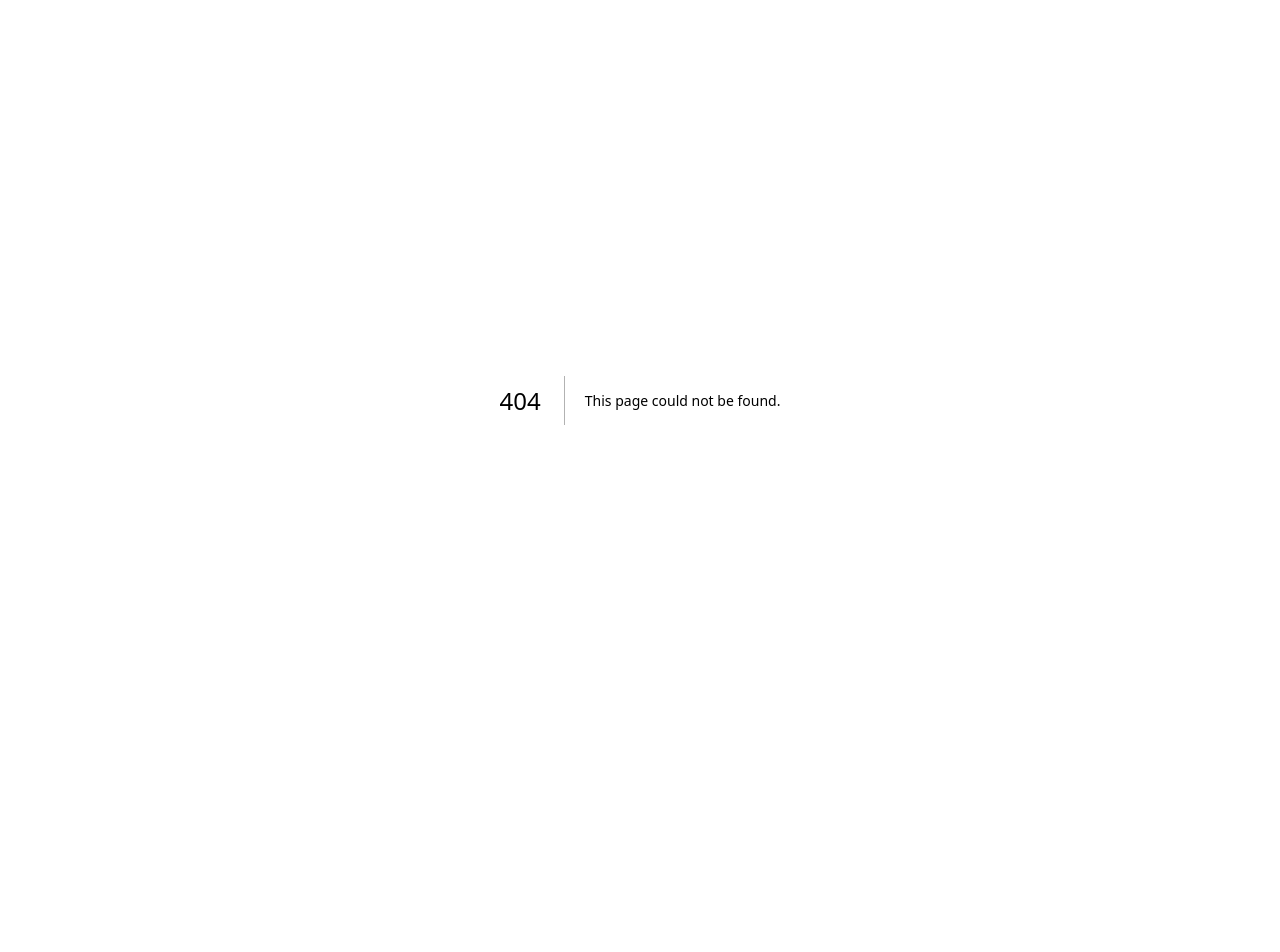
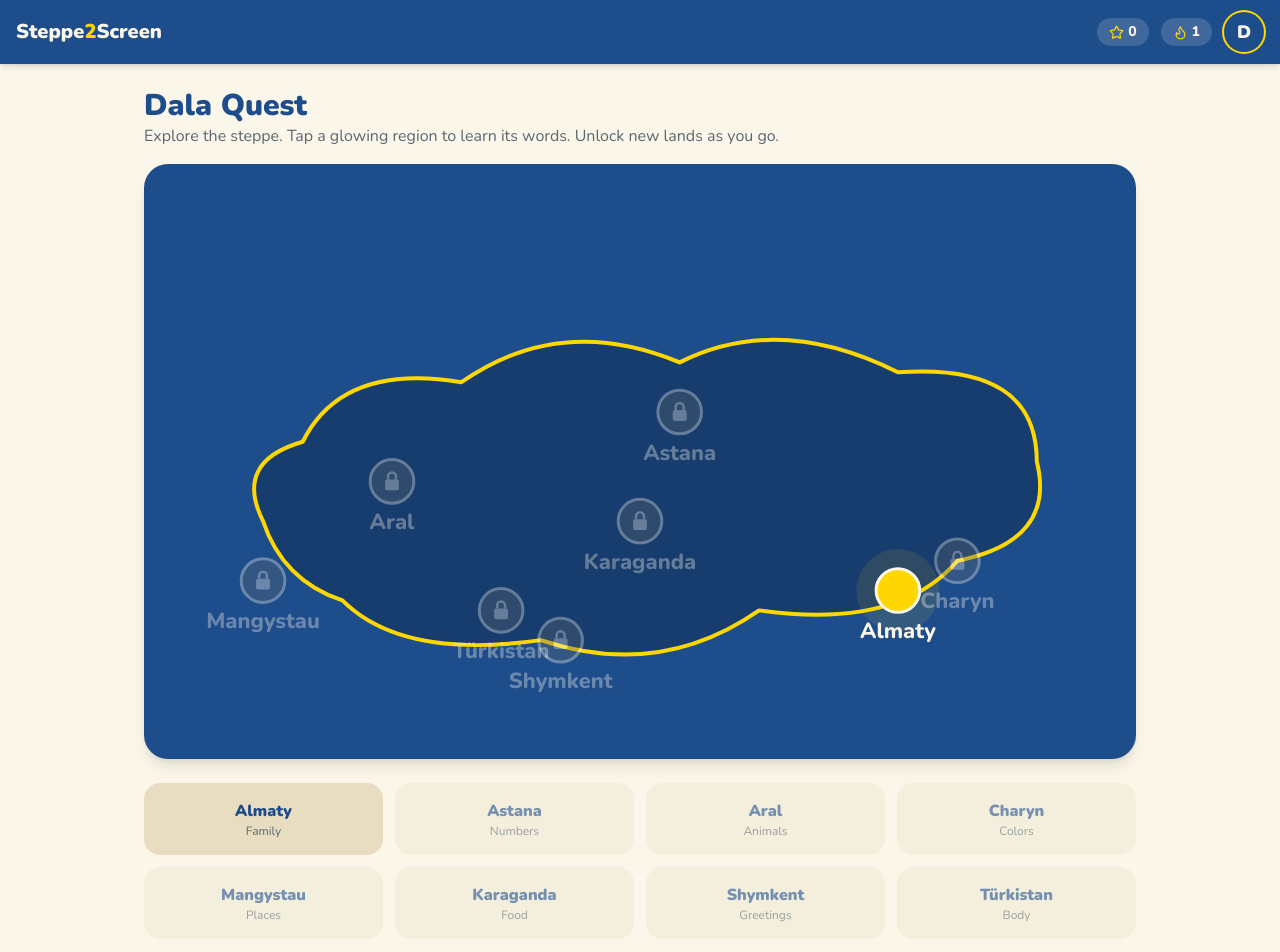
Before and after one commit to dshak1/s2s, a Next.js app: page /quest in a window 1280 px wide. Before the commit this address had no page. Shown: the top 952 px of the page. Before the commit the page ends 800 px from the top, so only its background shows below. Built offline with nearby package versions, Linux system fonts and the light colour scheme.

Commit message:
feat(game): add dala quest steppe map hub + region pages

```diff
--- a/src/app/play/sozdik-match/page.tsx
+++ b/src/app/play/sozdik-match/page.tsx
@@ -1,11 +1,12 @@
 "use client";
 
-import { useMemo, useRef, useState } from "react";
+import { Suspense, useMemo, useRef, useState } from "react";
+import { useSearchParams } from "next/navigation";
 import { AnimatePresence, motion } from "framer-motion";
 import { GameShell, Scoreboard } from "@/components/game/game-shell";
 import { Confetti } from "@/components/game/confetti";
 import { Button } from "@/components/ui/button";
-import { VOCAB, imgFor, type VocabItem } from "@/content/vocab";
+import { VOCAB, vocabByCategory, imgFor, CATEGORIES, type VocabCategory, type VocabItem } from "@/content/vocab";
 import { sample, shuffle } from "@/lib/utils";
 import { playCorrect, playWrong, speakWord, playWin } from "@/lib/audio";
 import { store } from "@/lib/store";
@@ -29,9 +30,19 @@ function labelText(item: VocabItem, mode: Mode) {
   return item.kk;
 }
 
-export default function SozdikMatch() {
+function pool(cat: string | null): VocabItem[] {
+  if (cat && (CATEGORIES as string[]).includes(cat)) {
+    const items = vocabByCategory(cat as VocabCategory);
+    return items.length >= ROUND_SIZE ? items : VOCAB;
+  }
+  return VOCAB;
+}
+
+function SozdikMatchInner() {
+  const cat = useSearchParams().get("cat");
+  const source = useMemo(() => pool(cat), [cat]);
   const [mode, setMode] = useState<Mode>("image-kk");
-  const [round, setRound] = useState(() => sample(VOCAB, ROUND_SIZE));
+  const [round, setRound] = useState(() => sample(source, ROUND_SIZE));
   const [labels, setLabels] = useState(() => shuffle(round));
   const [matched, setMatched] = useState<Set<string>>(new Set());
   const [attempts, setAttempts] = useState(0);
@@ -44,7 +55,7 @@ export default function SozdikMatch() {
   const elapsed = useMemo(() => Math.round((Date.now() - startedAt) / 1000), [done, startedAt]); // recompute on finish
 
   function reset(newMode = mode) {
-    const r = sample(VOCAB, ROUND_SIZE);
+    const r = sample(source, ROUND_SIZE);
     setRound(r);
     setLabels(shuffle(r));
     setMatched(new Set());
@@ -189,3 +200,11 @@ export default function SozdikMatch() {
     </GameShell>
   );
 }
+
+export default function SozdikMatch() {
+  return (
+    <Suspense fallback={<div className="min-h-dvh bg-warm" />}>
+      <SozdikMatchInner />
+    </Suspense>
+  );
+}
--- /dev/null
+++ b/src/app/quest/[region]/page.tsx
@@ -0,0 +1,102 @@
+"use client";
+
+import Link from "next/link";
+import { useParams } from "next/navigation";
+import { motion } from "framer-motion";
+import { TopNav } from "@/components/top-nav";
+import { Card } from "@/components/ui/card";
+import { Button } from "@/components/ui/button";
+import { REGIONS, regionById } from "@/content/regions";
+import { CATEGORY_LABELS, vocabByCategory, imgFor } from "@/content/vocab";
+import { store, useProfile } from "@/lib/store";
+
+export default function RegionPage() {
+  const params = useParams<{ region: string }>();
+  const region = regionById(params.region);
+  const p = useProfile();
+
+  if (!region) {
+    return (
+      <div className="min-h-dvh bg-warm">
+        <TopNav />
+        <main className="mx-auto max-w-3xl px-4 py-10 text-center">
+          <p className="text-wolf">Region not found.</p>
+          <Link href="/quest" className="font-bold text-steppe underline">Back to the map</Link>
+        </main>
+      </div>
+    );
+  }
+
+  const vocab = vocabByCategory(region.category);
+  const idx = REGIONS.findIndex((r) => r.id === region.id);
+  const next = REGIONS[idx + 1];
+  const nextUnlocked = next ? p.regionProgress.includes(next.id) : true;
+
+  return (
+    <div className="min-h-dvh bg-warm">
+      <TopNav />
+      <main className="mx-auto max-w-4xl px-4 py-6">
+        <Link href="/quest" className="text-sm font-bold text-steppe underline-offset-2 hover:underline">← Steppe map</Link>
+        <div className="mt-2 flex items-baseline gap-3">
+          <h1 className="text-4xl font-black text-steppe">{region.name}</h1>
+          <span className="text-2xl font-bold text-gold">{region.kk}</span>
+        </div>
+        <p className="text-wolf">Theme: {CATEGORY_LABELS[region.category]}</p>
+
+        <div className="mt-5 grid gap-4 md:grid-cols-2">
+          <Card className="bg-steppe text-warm">
+            <div className="mb-2 text-sm font-bold text-gold">Elder&apos;s clip</div>
+            <video
+              controls
+              poster="/img/wall-map.svg"
+              className="aspect-video w-full rounded-2xl bg-black/30"
+            >
+              <source src="" type="video/mp4" />
+              Your browser cannot play this clip.
+            </video>
+            <p className="mt-2 text-xs text-warm/70">
+              Placeholder — real elder videos are uploaded later via /admin/content.
+            </p>
+          </Card>
+
+          <Card>
+            <div className="mb-2 text-sm font-bold text-steppe-700">Did you know?</div>
+            <p className="text-steppe-700">{region.fact}</p>
+            <Link href={`/play/sozdik-match?cat=${region.category}`}>
+              <Button variant="gold" size="lg" className="mt-4 w-full">
+                Play {CATEGORY_LABELS[region.category]} Match
+              </Button>
+            </Link>
+          </Card>
+        </div>
+
+        <h2 className="mt-8 mb-3 text-xl font-black text-steppe">Words of {region.name}</h2>
+        <div className="grid grid-cols-2 gap-3 sm:grid-cols-4">
+          {vocab.map((v) => (
+            <motion.div key={v.slug} whileHover={{ y: -4 }} className="rounded-2xl bg-felt p-3 text-center">
+              {/* eslint-disable-next-line @next/next/no-img-element */}
+              <img src={imgFor(v)} alt={v.en} className="mx-auto h-16 w-16" />
+              <div className="mt-1 font-black text-steppe">{v.kk}</div>
+              <div className="text-xs text-wolf">{v.en}</div>
+            </motion.div>
+          ))}
+        </div>
+
+        {next && (
+          <div className="mt-8 rounded-3xl bg-steppe p-6 text-center text-warm">
+            {nextUnlocked ? (
+              <p className="font-bold text-gold">{next.name} is already unlocked — explore on!</p>
+            ) : (
+              <>
+                <p className="mb-3 font-bold">Finished exploring {region.name}?</p>
+                <Button variant="gold" size="lg" onClick={() => store.unlockRegion(next.id)}>
+                  Unlock {next.name} →
+                </Button>
+              </>
+            )}
+          </div>
+        )}
+      </main>
+    </div>
+  );
+}
--- /dev/null
+++ b/src/app/quest/page.tsx
@@ -0,0 +1,88 @@
+"use client";
+
+import Link from "next/link";
+import { motion } from "framer-motion";
+import { TopNav } from "@/components/top-nav";
+import { REGIONS } from "@/content/regions";
+import { CATEGORY_LABELS } from "@/content/vocab";
+import { useProfile } from "@/lib/store";
+
+const KZ_OUTLINE =
+  "M120 360 Q90 300 160 280 Q200 200 320 220 Q420 150 540 200 Q640 150 760 210 Q900 200 900 300 Q920 380 820 400 Q760 470 620 450 Q520 520 400 480 Q260 500 200 440 Q140 420 120 360 Z";
+
+export default function DalaQuest() {
+  const p = useProfile();
+  const unlocked = new Set(p.regionProgress);
+
+  return (
+    <div className="min-h-dvh bg-warm">
+      <TopNav />
+      <main className="mx-auto max-w-5xl px-4 py-6">
+        <h1 className="text-3xl font-black text-steppe">Dala Quest</h1>
+        <p className="mb-4 text-wolf">
+          Explore the steppe. Tap a glowing region to learn its words. Unlock new lands as you go.
+        </p>
+
+        <div className="overflow-hidden rounded-3xl bg-steppe shadow-lg">
+          <svg viewBox="0 0 1000 600" className="w-full">
+            <path d={KZ_OUTLINE} fill="#173c6e" stroke="#FFD700" strokeWidth={4} strokeLinejoin="round" />
+            {REGIONS.map((r) => {
+              const open = unlocked.has(r.id);
+              return (
+                <g key={r.id} opacity={open ? 1 : 0.35}>
+                  {open && (
+                    <motion.circle
+                      cx={r.x}
+                      cy={r.y}
+                      r={34}
+                      fill="#FFD700"
+                      opacity={0.3}
+                      animate={{ r: [30, 44, 30], opacity: [0.35, 0.05, 0.35] }}
+                      transition={{ duration: 2.4, repeat: Infinity }}
+                    />
+                  )}
+                  <Link href={open ? `/quest/${r.id}` : "#"} aria-label={r.name}>
+                    <circle
+                      cx={r.x}
+                      cy={r.y}
+                      r={22}
+                      fill={open ? "#FFD700" : "#5B6770"}
+                      stroke="#FAF6E9"
+                      strokeWidth={3}
+                      className={open ? "cursor-pointer" : "cursor-not-allowed"}
+                    />
+                    <text x={r.x} y={r.y + 48} textAnchor="middle" fill="#FAF6E9" fontSize={22} fontWeight={800}>
+                      {r.name}
+                    </text>
+                    {!open && (
+                      <g stroke="#FAF6E9" strokeWidth={2.5} fill="none">
+                        <rect x={r.x - 7} y={r.y - 2} width={14} height={11} rx={2} fill="#FAF6E9" stroke="none" />
+                        <path d={`M${r.x - 4} ${r.y - 2} v-3 a4 4 0 0 1 8 0 v3`} />
+                      </g>
+                    )}
+                  </Link>
+                </g>
+              );
+            })}
+          </svg>
+        </div>
+
+        <div className="mt-6 grid grid-cols-2 gap-3 sm:grid-cols-4">
+          {REGIONS.map((r) => {
+            const open = unlocked.has(r.id);
+            return (
+              <Link
+                key={r.id}
+                href={open ? `/quest/${r.id}` : "#"}
+                className={`rounded-2xl p-4 text-center ${open ? "bg-felt hover:bg-gold/30" : "pointer-events-none bg-felt/50 opacity-60"}`}
+              >
+                <div className="font-black text-steppe">{r.name}</div>
+                <div className="text-xs text-wolf">{CATEGORY_LABELS[r.category]}</div>
+              </Link>
+            );
+          })}
+        </div>
+      </main>
+    </div>
+  );
+}
```
